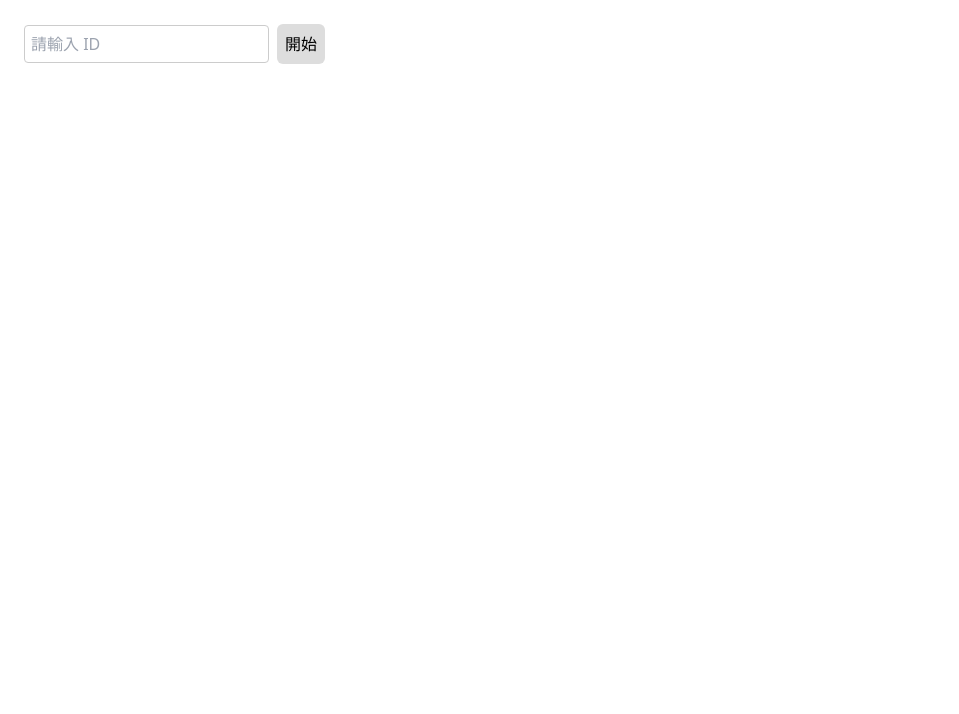
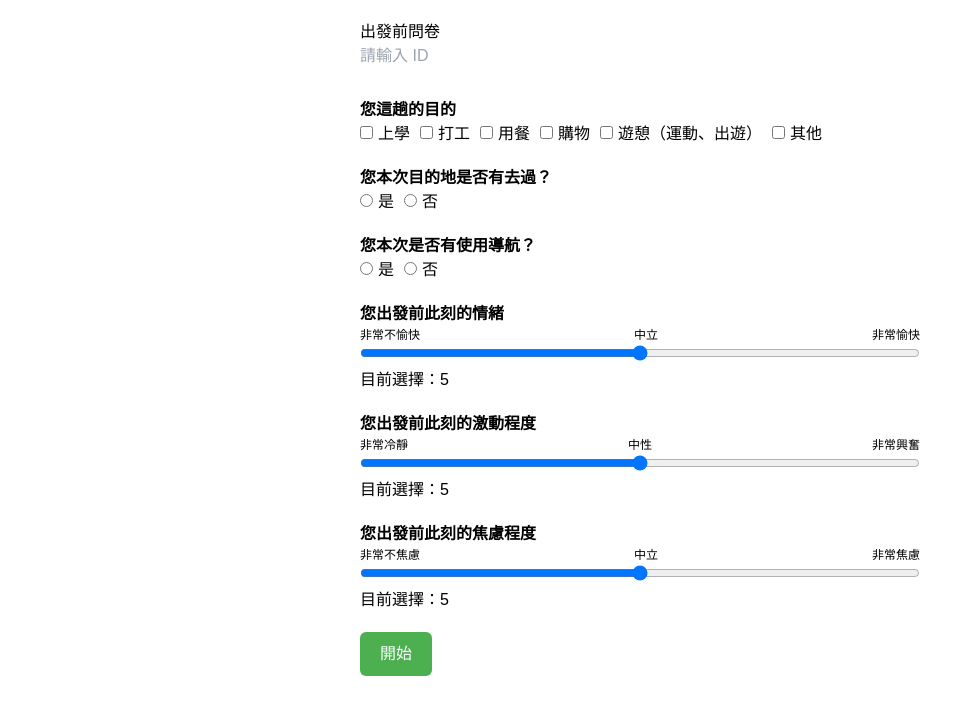
Before and after one commit to JieNTU/emotion-survey, a React (Vite) app: page / in a window 1280 px wide. Shown: the top 714 px of the page, without its empty margins (0-959 px from the left). Built offline with nearby package versions, Linux system fonts and the light colour scheme.

Commit message:
Add files via upload

```diff
--- a/src/MoodSurveyApp.jsx
+++ b/src/MoodSurveyApp.jsx
@@ -2,19 +2,23 @@ import React, { useState, useRef } from "react";
 
 export default function MoodSurveyApp() {
   const [userID, setUserID] = useState("");
-  const [isRunning, setIsRunning] = useState(false);
+  const [stage, setStage] = useState("pre");
+  const [qPre, setQPre] = useState({ purposes: [], beenThere: "", usedGPS: "" });
+  const [qPost, setQPost] = useState({});
   const [responses, setResponses] = useState([]);
   const [currentQuestionTime, setCurrentQuestionTime] = useState(null);
   const [q1, setQ1] = useState(5);
   const [q2, setQ2] = useState(5);
+  const [traffic, setTraffic] = useState(5);
   const [isWaiting, setIsWaiting] = useState(false);
+  const [isRunning, setIsRunning] = useState(false);
   const intervalRef = useRef(null);
-  const [uploadStatus, setUploadStatus] = useState("");
+  const [customPurpose, setCustomPurpose] = useState("");
+  const [postExtra, setPostExtra] = useState({ dist: "", time: "", shortestDist: "", shortestTime: "", distOther: "", timeOther: "" });
 
-  const GOOGLE_SCRIPT_URL = "https://script.google.com/macros/s/AKfycbwgYaXWtKj2Xi4LVErm6yhV2YaUQGWYWxmqYBOI_TnfjI9n14ePmzdchOJFTOiXKwBACw/exec";
+  const GOOGLE_SCRIPT_URL = "https://script.google.com/macros/s/AKfycbz9DwhdHYxEkRbPpSlIuC9zd8awnaO3o5q6ecCYgwXToBzLfutNTgYQt7JxSoTucQ-rrw/exec";
 
   const pad = (v) => String(v).padStart(2, "0");
-
   const normalizeToMinute = (isoString) => {
     const date = new Date(isoString);
     date.setSeconds(0, 0);
@@ -26,6 +30,7 @@ export default function MoodSurveyApp() {
     setCurrentQuestionTime(now);
     setQ1(5);
     setQ2(5);
+    setTraffic(5);
     setIsWaiting(false);
   };
 
@@ -34,6 +39,7 @@ export default function MoodSurveyApp() {
       alert("請先輸入 ID");
       return;
     }
+    setStage("survey");
     setIsRunning(true);
     triggerQuestion();
     intervalRef.current = setInterval(triggerQuestion, 60000);
@@ -43,7 +49,24 @@ export default function MoodSurveyApp() {
     clearInterval(intervalRef.current);
     setIsRunning(false);
     setCurrentQuestionTime(null);
-    uploadCSV();
+    setStage("post");
+  };
+
+  const finalizeUpload = () => {
+    const data = getFilledResponses();
+    if (data.length === 0) return;
+
+    const csv = [
+      ["ID", "Time", "Q1", "Q2", "Traffic"],
+      ...data.map((r) => [r.id, r.time, r.Q1, r.Q2, r.Traffic]),
+    ].map((row) => row.join(",")).join("\n");
+
+    const lastTime = data[data.length - 1].time;
+    const t = new Date(lastTime);
+    const filename = `${userID}_${pad(t.getMonth() + 1)}${pad(t.getDate())}_${pad(t.getHours())}${pad(t.getMinutes())}.csv`;
+
+    uploadToGDrive(csv, filename);
+    setStage("done");
   };
 
   const submitResponse = () => {
@@ -54,6 +77,7 @@ export default function MoodSurveyApp() {
         time: currentQuestionTime,
         Q1: q1 ?? "NA",
         Q2: q2 ?? "NA",
+        Traffic: traffic ?? "NA",
       },
     ]);
     setCurrentQuestionTime(null);
@@ -62,15 +86,13 @@ export default function MoodSurveyApp() {
 
   const getFilledResponses = () => {
     if (responses.length === 0) return [];
-
     const dedupedMap = new Map();
     for (const r of responses) {
       const norm = normalizeToMinute(r.time);
       if (!dedupedMap.has(norm)) {
-        dedupedMap.set(norm, { id: r.id, time: norm, Q1: r.Q1, Q2: r.Q2 });
+        dedupedMap.set(norm, { id: r.id, time: norm, Q1: r.Q1, Q2: r.Q2, Traffic: r.Traffic });
       }
     }
-
     const sortedTimes = [...dedupedMap.keys()].sort();
     const start = new Date(sortedTimes[0]);
     const end = new Date(sortedTimes[sortedTimes.length - 1]);
@@ -81,7 +103,7 @@ export default function MoodSurveyApp() {
       result.push(
         dedupedMap.has(key)
           ? dedupedMap.get(key)
-          : { id: userID, time: key, Q1: "NA", Q2: "NA" }
+          : { id: userID, time: key, Q1: "NA", Q2: "NA", Traffic: "NA" }
       );
       cursor.setMinutes(cursor.getMinutes() + 1);
     }
@@ -92,10 +114,8 @@ export default function MoodSurveyApp() {
     try {
       const res = await fetch(GOOGLE_SCRIPT_URL, {
         method: "POST",
-        headers: {
-          "Content-Type": "text/plain", // ⚠️ 使用 text/plain 避免觸發預檢請求
-        },
-        body: JSON.stringify({ csv: csvContent, filename }),
+        headers: { "Content-Type": "application/json" },
+        body: JSON.stringify({ csv: csvContent, filename, qPre: { ...qPre, customPurpose }, qPost: { ...qPost, ...postExtra } }),
       });
       const txt = await res.text();
       alert(txt);
@@ -104,138 +124,133 @@ export default function MoodSurveyApp() {
     }
   };
 
-  const uploadCSV = () => {
-    const data = getFilledResponses();
-    if (data.length === 0) return;
-
-    const csv = [
-      ["ID", "Time", "Q1", "Q2"],
-      ...data.map((r) => [r.id, r.time, r.Q1, r.Q2]),
-    ]
-      .map((row) => row.join(","))
-      .join("\n");
-
-    const lastTime = data[data.length - 1].time;
-    const t = new Date(lastTime);
-    const filename = `${userID}_${pad(t.getMonth() + 1)}${pad(t.getDate())}_${pad(t.getHours())}${pad(t.getMinutes())}.csv`;
-
-    uploadToGDrive(csv, filename);
-  };
-
-  return (
-    <div style={{ padding: 20 }}>
-      {!isRunning && (
-        <div>
-          <input
-            placeholder="請輸入 ID"
-            value={userID}
-            onChange={(e) => setUserID(e.target.value)}
-            style={{ padding: 6, margin: 4, border: "1px solid #ccc", borderRadius: 4 }}
-          />
-          <button
-            onClick={startSurvey}
-            style={{ padding: 8, margin: 4, backgroundColor: "#ddd", borderRadius: 6 }}
-          >
-            開始
-          </button>
-        </div>
-      )}
-
-      {isRunning && currentQuestionTime && (
-        <div>
-          <p>時間：{new Date(currentQuestionTime).toLocaleTimeString()}</p>
-
+  const RangeQuestion = ({ label, left, center, right, value, onChange }) => (
     <div style={{ marginTop: 20 }}>
-            <label><strong>Q1: 不愉快 - 中立 - 愉快</strong></label>
+      <label><strong>{label}</strong></label>
       <div style={{ display: "flex", justifyContent: "space-between", fontSize: 12 }}>
-              <span>非常不愉快</span>
-              <span>中立</span>
-              <span>非常愉快</span>
+        <span>{left}</span>
+        <span>{center}</span>
+        <span>{right}</span>
       </div>
       <input
         type="range"
         min="1"
         max="9"
-              value={q1}
-              onChange={(e) => setQ1(parseInt(e.target.value))}
+        value={value}
+        onChange={(e) => onChange(parseInt(e.target.value))}
         style={{ width: "100%" }}
       />
-            <span>目前選擇：{q1}</span>
+      <span>目前選擇：{value}</span>
     </div>
+  );
 
+  const RadioQuestion = ({ label, options, value, onChange }) => (
     <div style={{ marginTop: 20 }}>
-            <label><strong>Q2: 沉靜 - 中性 - 興奮</strong></label>
-            <div style={{ display: "flex", justifyContent: "space-between", fontSize: 12 }}>
-              <span>非常沉靜</span>
-              <span>中性</span>
-              <span>非常興奮</span>
+      <label><strong>{label}</strong></label><br />
+      {options.map((opt, i) => (
+        <label key={i} style={{ marginRight: 10 }}>
+          <input
+            type="radio"
+            value={opt}
+            checked={value === opt}
+            onChange={() => onChange(opt)}
+            style={{ marginRight: 5 }}
+          />
+          {opt}
+        </label>
+      ))}
     </div>
+  );
+
+  const CheckboxQuestion = ({ label, options, values, onChange }) => (
+    <div style={{ marginTop: 20 }}>
+      <label><strong>{label}</strong></label><br />
+      {options.map((opt, i) => (
+        <label key={i} style={{ marginRight: 10 }}>
           <input
-              type="range"
-              min="1"
-              max="9"
-              value={q2}
-              onChange={(e) => setQ2(parseInt(e.target.value))}
+            type="checkbox"
+            value={opt}
+            checked={values.includes(opt)}
+            onChange={(e) => {
+              if (e.target.checked) onChange([...values, opt]);
+              else onChange(values.filter((v) => v !== opt));
+            }}
+            style={{ marginRight: 5 }}
+          />
+          {opt}
+        </label>
+      ))}
+      {values.includes("其他") && (
+        <div style={{ marginTop: 10 }}>
+          <input
+            placeholder="請填寫其他目的"
+            value={customPurpose}
+            onChange={(e) => setCustomPurpose(e.target.value)}
             style={{ width: "100%" }}
           />
-            <span>目前選擇：{q2}</span>
         </div>
+      )}
+    </div>
+  );
 
-          <button
-            onClick={submitResponse}
-            style={{ padding: 8, marginTop: 12, backgroundColor: "#bbb", borderRadius: 6 }}
-          >
+  return (
+    <div style={{ padding: 20, fontFamily: 'Arial', maxWidth: 600, margin: 'auto' }}>
+      {stage === "pre" && (
+        <div>
+          <h3>出發前問卷</h3>
+          <input placeholder="請輸入 ID" value={userID} onChange={(e) => setUserID(e.target.value)} style={{ width: '100%', marginBottom: 10 }} />
+          <CheckboxQuestion label="您這趟的目的" options={["上學", "打工", "用餐", "購物", "遊憩（運動、出遊）", "其他"]} values={qPre.purposes} onChange={(vals) => setQPre({ ...qPre, purposes: vals })} />
+          <RadioQuestion label="您本次目的地是否有去過？" options={["是", "否"]} value={qPre.beenThere} onChange={(val) => setQPre({ ...qPre, beenThere: val })} />
+          <RadioQuestion label="您本次是否有使用導航？" options={["是", "否"]} value={qPre.usedGPS} onChange={(val) => setQPre({ ...qPre, usedGPS: val })} />
+          <RangeQuestion label="您出發前此刻的情緒" left="非常不愉快" center="中立" right="非常愉快" value={qPre.emotion || 5} onChange={(v) => setQPre({ ...qPre, emotion: v })} />
+          <RangeQuestion label="您出發前此刻的激動程度" left="非常冷靜" center="中性" right="非常興奮" value={qPre.arousal || 5} onChange={(v) => setQPre({ ...qPre, arousal: v })} />
+          <RangeQuestion label="您出發前此刻的焦慮程度" left="非常不焦慮" center="中立" right="非常焦慮" value={qPre.anxiety || 5} onChange={(v) => setQPre({ ...qPre, anxiety: v })} />
+           <button onClick={startSurvey} style={{ marginTop: 20, backgroundColor: '#4caf50', color: '#fff', padding: '10px 20px', borderRadius: 6 }}>開始</button>
+        </div>
+      )}
+
+      {stage === "survey" && currentQuestionTime && (
+        <div>
+          <h3>問卷進行中：{new Date(currentQuestionTime).toLocaleTimeString()}</h3>
+          <RangeQuestion label="Q1: 不愉快 - 中立 - 愉快" left="非常不愉快" center="中立" right="非常愉快" value={q1} onChange={setQ1} />
+          <RangeQuestion label="Q2: 沉靜 - 中性 - 興奮" left="非常冷靜" center="中性" right="非常興奮" value={q2} onChange={setQ2} />
+          <RangeQuestion label="Q3: 車流量" left="非常少" center="中等" right="非常多" value={traffic} onChange={setTraffic} />
+          <button onClick={submitResponse} style={{ marginTop: 20, backgroundColor: '#4caf50', color: '#fff', padding: '10px 20px', borderRadius: 6 }}>
   提交本次問卷
 </button>
+
         </div>
       )}
 
       {isRunning && isWaiting && (
-        <div style={{ marginTop: 20, fontStyle: "italic", color: "#777" }}>
-          ✅ 問卷已提交，請稍候，下一題問卷將於一分鐘後出現...
+        <p style={{ color: '#888', fontStyle: 'italic', marginTop: 20 }}>已提交，下一題問卷即將出現...</p>
+      )}
+
+      {stage === "survey" && (
+        <button onClick={stopSurvey} style={{ marginTop: 30, backgroundColor: '#f44336', color: '#fff', padding: '10px 20px', borderRadius: 6 }}>停止並填寫結束問卷</button>
+      )}
+
+      {stage === "post" && (
+        <div>
+          <h3>結束後問卷</h3>
+          <RangeQuestion label="您結束旅次此刻的情緒" left="非常不愉快" center="中立" right="非常愉快" value={qPost.emotion || 5} onChange={(v) => setQPost({ ...qPost, emotion: v })} />
+          <RangeQuestion label="您結束旅次此刻的激動程度" left="非常冷靜" center="中性" right="非常興奮" value={qPost.arousal || 5} onChange={(v) => setQPost({ ...qPost, arousal: v })} />
+          <RangeQuestion label="您結束旅次此刻的焦慮程度" left="非常不焦慮" center="中立" right="非常焦慮" value={qPost.anxiety || 5} onChange={(v) => setQPost({ ...qPost, anxiety: v })} />
+          <div style={{ marginTop: 20 }}>
+            <label><strong>您覺得大約騎了多久？（分鐘）</strong></label><br />
+            <input value={postExtra.time} onChange={(e) => setPostExtra({ ...postExtra, time: e.target.value })} style={{ width: '100%' }} />
+          </div>
+          <div style={{ marginTop: 20 }}>
+            <label><strong>您覺得大約騎了多遠？（公里）</strong></label><br />
+            <input value={postExtra.dist} onChange={(e) => setPostExtra({ ...postExtra, dist: e.target.value })} style={{ width: '100%' }} />
+          </div>
+          <RadioQuestion label="您覺得此次是最短距離路徑嗎？" options={["是", "否"]} value={postExtra.shortestDist} onChange={(val) => setPostExtra({ ...postExtra, shortestDist: val })} />
+          <RadioQuestion label="您覺得此次是最短時間路徑嗎？" options={["是", "否"]} value={postExtra.shortestTime} onChange={(val) => setPostExtra({ ...postExtra, shortestTime: val })} />
+          <button onClick={finalizeUpload} style={{ marginTop: 20, backgroundColor: '#2196f3', color: '#fff', padding: '10px 20px', borderRadius: 6 }}>送出全部資料</button>
         </div>
       )}
 
-      {isRunning && (
-        <button
-          onClick={stopSurvey}
-          style={{ padding: 8, marginTop: 30, backgroundColor: "#f88", borderRadius: 6 }}
-        >
-          停止並上傳
-        </button>
-      )}
-
-      {!isRunning && getFilledResponses().length > 0 && (
-        <div style={{ marginTop: 30 }}>
-          <h3>結果 (ID, Time, Q1, Q2)</h3>
-          <table style={{ borderCollapse: "collapse", width: "100%" }}>
-            <thead>
-              <tr>
-                <th style={{ border: "1px solid #ccc", padding: 4 }}>ID</th>
-                <th style={{ border: "1px solid #ccc", padding: 4 }}>Time</th>
-                <th style={{ border: "1px solid #ccc", padding: 4 }}>Q1</th>
-                <th style={{ border: "1px solid #ccc", padding: 4 }}>Q2</th>
-              </tr>
-            </thead>
-            <tbody>
-              {getFilledResponses().map((r, idx) => (
-                <tr key={idx}>
-                  <td style={{ border: "1px solid #ccc", padding: 4 }}>{r.id}</td>
-                  <td style={{ border: "1px solid #ccc", padding: 4 }}>{r.time}</td>
-                  <td style={{ border: "1px solid #ccc", padding: 4 }}>{r.Q1}</td>
-                  <td style={{ border: "1px solid #ccc", padding: 4 }}>{r.Q2}</td>
-                </tr>
-              ))}
-            </tbody>
-          </table>
-
-          {uploadStatus && (
-            <div style={{ marginTop: 12, color: uploadStatus.includes("成功") ? "green" : "red" }}>
-              {uploadStatus}
-            </div>
-          )}
-        </div>
-      )}
+      {stage === "done" && <p>✅ 資料已成功上傳，感謝您的填寫！</p>}
     </div>
   );
 }
```
Lines whose indentation alone changed are shown as unchanged.
